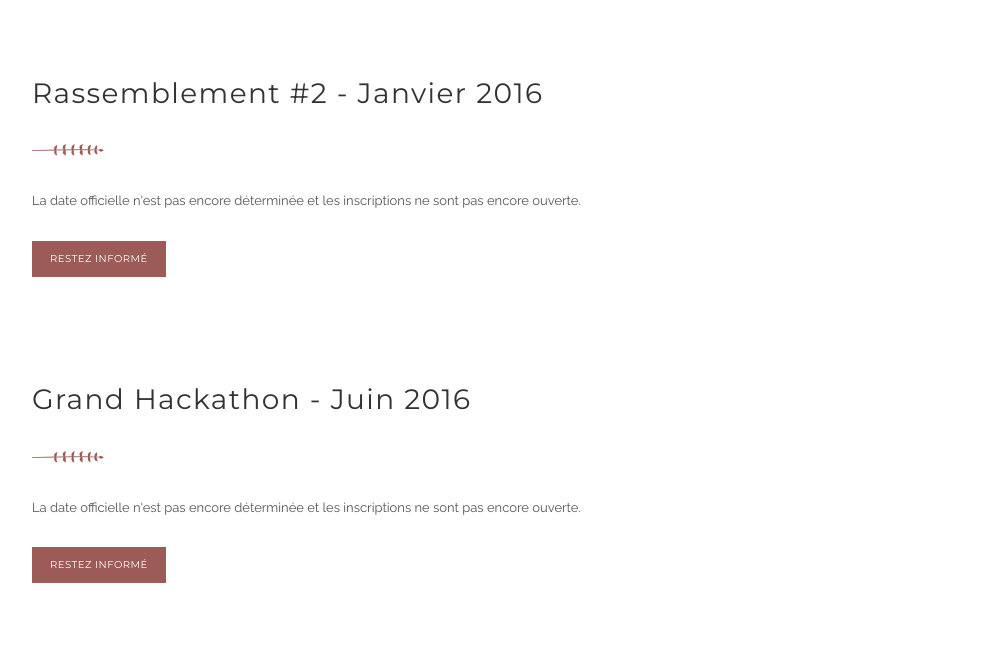
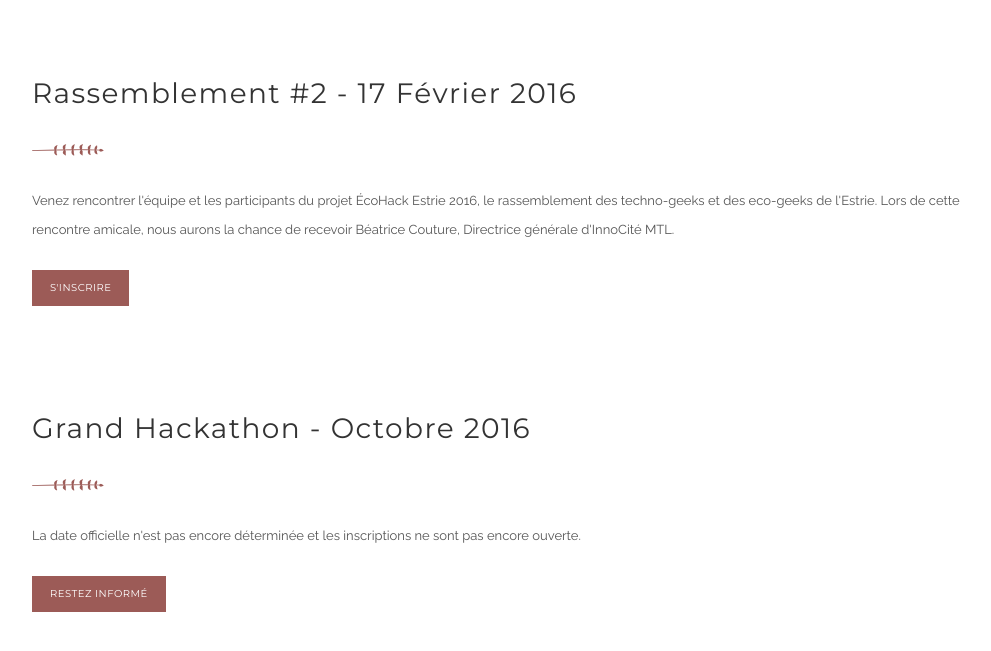
Before and after one commit to Oxalin/ecohack-estrie-site, a Jekyll site: the page built from calendrier/index.html, in a window 1280 px wide and 900 px high, scrolled down 239 px, cut to the strip 184-835 px from the top of the window. Shown: the whole strip, without its empty margins (23-1014 px from the left). Built offline with Jekyll 4.4.1, drawn with Linux system fonts in a browser that asks for light colours; nearby versions of some CDN libraries; some web fonts are replaced.

Commit message:
calendrier 2e meetup

```diff
--- a/calendrier/index.html
+++ b/calendrier/index.html
@@ -18,10 +18,11 @@ active: calendrier
     <div class="container">
       <div class="row">
         <div class="col-lg-10">
-          <h2 class="heading-icon-2">Rassemblement #2 - Janvier 2016</h2>
-          <p>La date officielle n'est pas encore déterminée et les inscriptions ne sont pas encore ouverte.</p>
+          <h2 class="heading-icon-2">Rassemblement #2 - 17 Février 2016</h2>
+          <p>Venez rencontrer l'équipe et les participants du projet ÉcoHack Estrie 2016, le rassemblement des techno-geeks et des eco-geeks de l'Estrie. Lors de cette rencontre amicale, nous aurons la chance de recevoir Béatrice Couture, Directrice générale d'InnoCité MTL.</p>
+
           <p>
-            <a href="http://ecohackestrie.us11.list-manage.com/subscribe?u=c46a526b689b1e3dd99923648&id=d6bb5908be" class="normal-btn normal-btn-main section-block btn-size-6">RESTEZ INFORMÉ</a>
+            <a href="http://ecohackestrie-innocite-mtl.eventbrite.ca" class="normal-btn normal-btn-main section-block btn-size-6">S'INSCRIRE</a>
           </p>
         </div>
       </div>
@@ -31,7 +32,7 @@ active: calendrier
     <div class="container">
       <div class="row">
         <div class="col-lg-10">
-          <h2 class="heading-icon-2">Grand Hackathon - Juin 2016</h2>
+          <h2 class="heading-icon-2">Grand Hackathon - Octobre 2016</h2>
           <p>La date officielle n'est pas encore déterminée et les inscriptions ne sont pas encore ouverte.</p>
           <p>
             <a href="http://ecohackestrie.us11.list-manage.com/subscribe?u=c46a526b689b1e3dd99923648&id=d6bb5908be" class="normal-btn normal-btn-main section-block btn-size-6">RESTEZ INFORMÉ</a>
```
